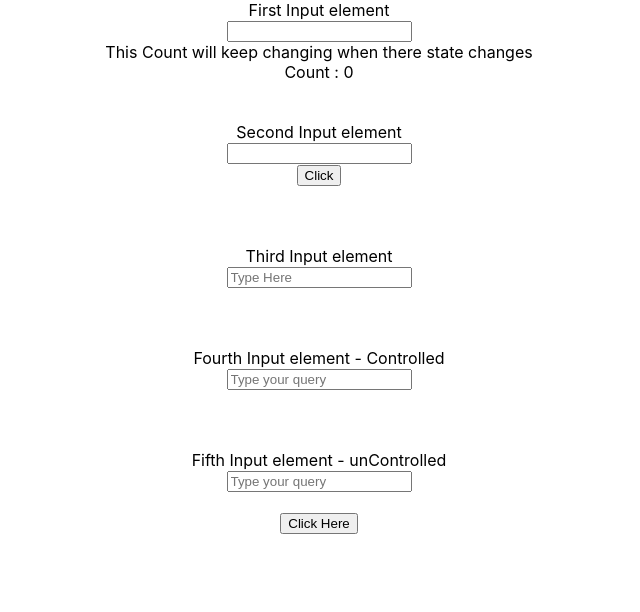
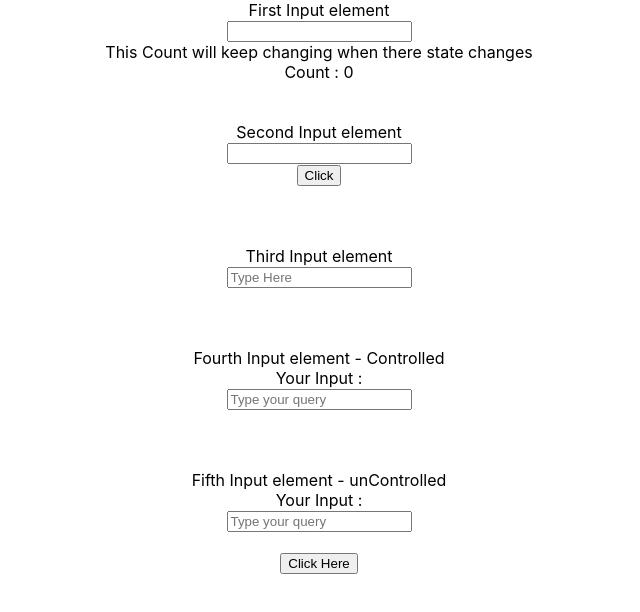
Before and after one commit to Chandan9898Kumar/Event_Propagation, a React (Create React App) app: page /useRef in a window 1280 px wide. Shown: the top 612 px of the page, without its empty margins (321-961 px from the left). Built offline with nearby package versions, Linux system fonts and the light colour scheme.

Commit message:
feat: added new comments on useRef

```diff
--- a/src/UseRefs.js/UseRefExample.js
+++ b/src/UseRefs.js/UseRefExample.js
@@ -135,8 +135,15 @@ export default function UseRefExample() {
           <br />
           {/* Here we used input field,and refered it with useRef .
           now whenever we change input it will not render anything in return and
-          here we are not setting any state. just useRef */}
+          here we are not setting any state. just useRef .
+          Here below "Your Input" will not show anything because we used useRef,
+          hence it is not rendering anything but when we set any other state then it will show
+          its value.try typing above input where we are setting state,then you will see changes.
+          */}
           <span>Fourth Input element - Controlled</span>
+          <br />
+          Your Input : {"  "}
+          {fourthInput.current.value}
           <br />
           <input
             placeholder="Type your query"
@@ -148,12 +155,16 @@ export default function UseRefExample() {
               fourthInput.current.value = e.target.value;
             }}
           />
-          {/* All above examples of input are controlled  because we used "value and onChange event"
- in input filed.
-Now we are using uncontrolled  way of handling input with useRef,where no "value and onChange event"
+
+{/* All above examples of input are controlled  because we used "value and onChange event"
+ in the  input filed.
+Now below 🔽 we are using uncontrolled  way of handling input with useRef,where no "value and onChange event"
 will be given to input field.
+when we type something in input filed and want to see its value,so Below we used button.
 
-when we type something in input filed and want to see its value,so Below we used button.
+Here below "Your Input" will not show anything because we used useRef,
+hence it is not rendering anything but when we set any other state then it will show
+ its value.try typing above input where we are setting state,then you will see changes.
 */}
           <br />
           <br />
@@ -161,6 +172,9 @@ when we type something in input filed and want to see its value,so Below we used
           <br />
           <span>Fifth Input element - unControlled</span>
           <br />
+          Your Input : {"  "}
+          {fifthInput.current.value}
+          <br />{" "}
           <input placeholder="Type your query" type="text" ref={fifthInput} />
           <br />
           <br />
```
